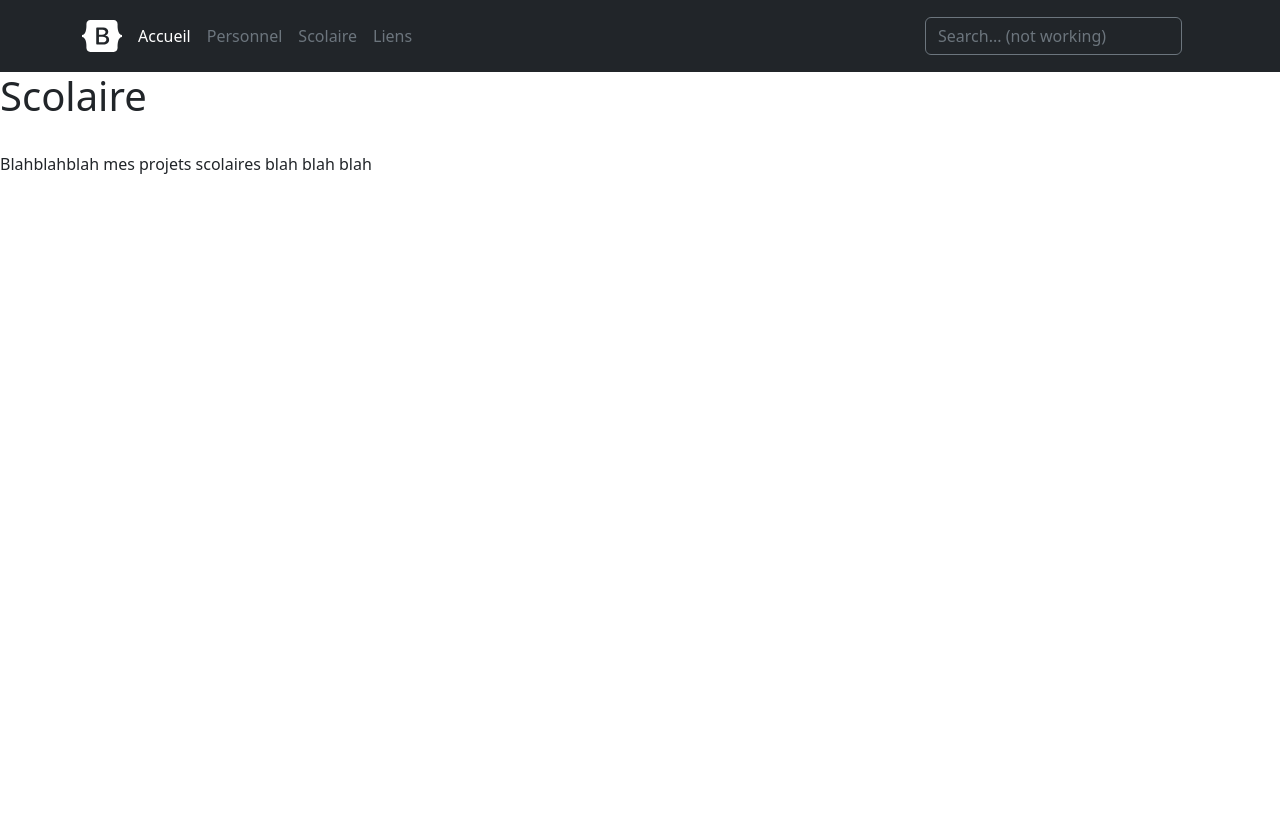
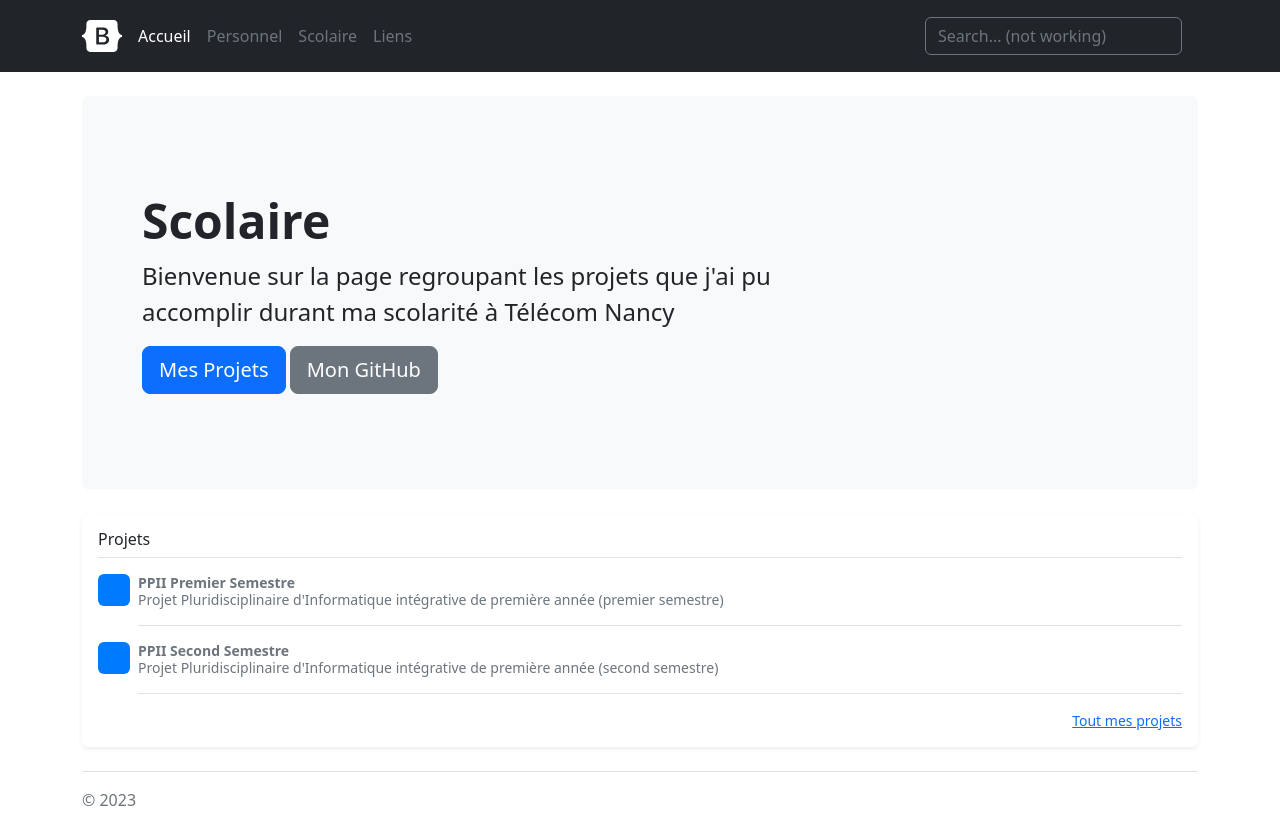
Before and after one commit to cos-imo/portfolio, a Flask app: template templates/scolaire.html in a window 1280 px wide. Before the commit the page ends 174 px from the top, so only its background shows below. Run offline with Flask 3, Linux system fonts and the light colour scheme; the template is opened without the code that fills it, so the values that code supplies are empty; some libraries are stand-ins or nearby versions.

Commit message:
Changement de la page scolaire: passage sous forme de liste

```diff
--- a/templates/scolaire.html
+++ b/templates/scolaire.html
@@ -1,11 +1,59 @@
 {% extends 'headers.html' %}
 
 {% block header %}
-    <!-- CSS -->
-    <link rel='stylesheet' type='text/css' href="{{ url_for('static', filename='css/add.css') }}">
 {% endblock header %}
 
 {% block container %}
-    <h1>Scolaire</h1><br>
-    Blahblahblah mes projets scolaires blah blah blah
+<div class="container py-4">
+
+    <div class="p-5 mb-4 bg-light rounded-3">
+      <div class="container-fluid py-5">
+        <h1 class="display-5 fw-bold">Scolaire</h1>
+        <p class="col-md-8 fs-4">Bienvenue sur la page regroupant les projets que j'ai pu accomplir durant ma scolarité à Télécom Nancy</p>
+        <button class="btn btn-primary btn-lg" type="button" href="/projects">Mes Projets</button>
+        <button class="btn btn-secondary btn-lg" type="button" onclick="location.href='https://github.com/cos-imo';">Mon GitHub</button>
+      </div>
+    </div>
+
+    <article class="my-3" id="accordion">
+
+
+
+
+        <div class="my-3 p-3 bg-body rounded shadow-sm">
+            <h6 class="border-bottom pb-2 mb-0">Projets</h6>
+            <div class="d-flex text-muted pt-3">
+              <svg class="bd-placeholder-img flex-shrink-0 me-2 rounded" width="32" height="32" xmlns="http://www.w3.org/2000/svg" role="img" aria-label="Placeholder: 32x32" preserveAspectRatio="xMidYMid slice" focusable="false"><title>Placeholder</title><rect width="100%" height="100%" fill="#007bff"/><text x="50%" y="50%" fill="#007bff" dy=".3em">32x32</text></svg>
+
+              <div class="pb-3 mb-0 small lh-sm border-bottom w-100">
+                <div class="d-flex justify-content-between">
+                  <strong class="text-gray-dark">PPII Premier Semestre</strong>
+                </div>
+                <span class="d-block">Projet Pluridisciplinaire d'Informatique intégrative de première année (premier semestre)</span>
+              </div>
+            </div>
+            <div class="d-flex text-muted pt-3">
+              <svg class="bd-placeholder-img flex-shrink-0 me-2 rounded" width="32" height="32" xmlns="http://www.w3.org/2000/svg" role="img" aria-label="Placeholder: 32x32" preserveAspectRatio="xMidYMid slice" focusable="false"><title>Placeholder</title><rect width="100%" height="100%" fill="#007bff"/><text x="50%" y="50%" fill="#007bff" dy=".3em">32x32</text></svg>
+
+              <div class="pb-3 mb-0 small lh-sm border-bottom w-100">
+                <div class="d-flex justify-content-between">
+                  <strong class="text-gray-dark">PPII Second Semestre</strong>
+                </div>
+                <span class="d-block">Projet Pluridisciplinaire d'Informatique intégrative de première année (second semestre)</span>
+              </div>
+            </div>
+
+            <small class="d-block text-end mt-3">
+              <a href="#">Tout mes projets</a>
+            </small>
+          </div>
+
+
+
+    </article>
+
+    <footer class="pt-3 mt-4 text-muted border-top">
+      &copy; 2023
+    </footer>
+  </div>
 {% endblock container %}
```
